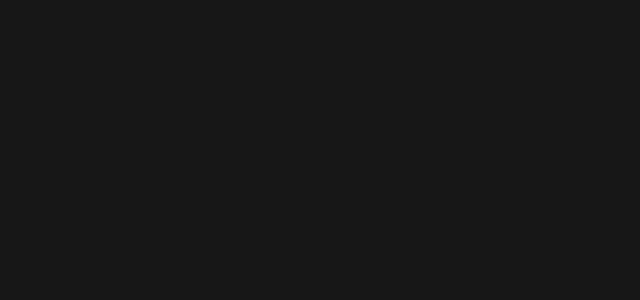
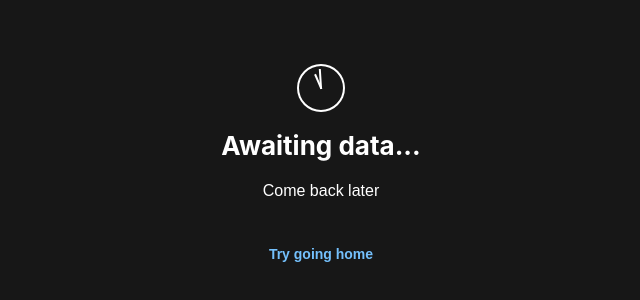
Before and after one commit to samirbuch/cis3755-final-project, a Next.js app: page /ari in a window 1280 px wide. Shown: the part 232-532 px from the top of the page, without its empty margins (319-959 px from the left). Built offline with nearby package versions, Linux system fonts and the light colour scheme.

Commit message:
ari & jess: set placeholder screen

```diff
--- a/src/pages/ari.tsx
+++ b/src/pages/ari.tsx
@@ -1,3 +1,22 @@
+import CenteredOnPage from "@/components/CenteredOnPage";
+import { Button, Flex, Text, Title } from "@mantine/core";
+import Link from "next/link";
+import { ClockLoader } from "react-spinners";
+
 export default function Ari() {
-  return (<div></div>)
+  return (
+    <CenteredOnPage>
+      <Flex direction={"column"} align="center" gap="md">
+        <ClockLoader color="#FFF" size={48} />
+        <Title order={2}>Awaiting data...</Title>
+        <Text>Come back later</Text>
+
+        <Link href="/" style={{ marginTop: "1rem" }}>
+          <Button variant="transparent">
+            Try going home
+          </Button>
+        </Link>
+      </Flex>
+    </CenteredOnPage>
+  )
 }
```
Also changed, not shown: src/pages/jess.tsx (+20 -1 lines).
